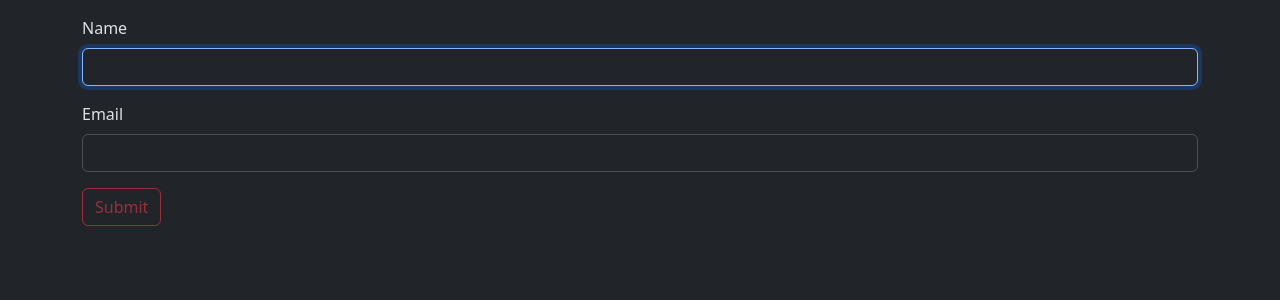
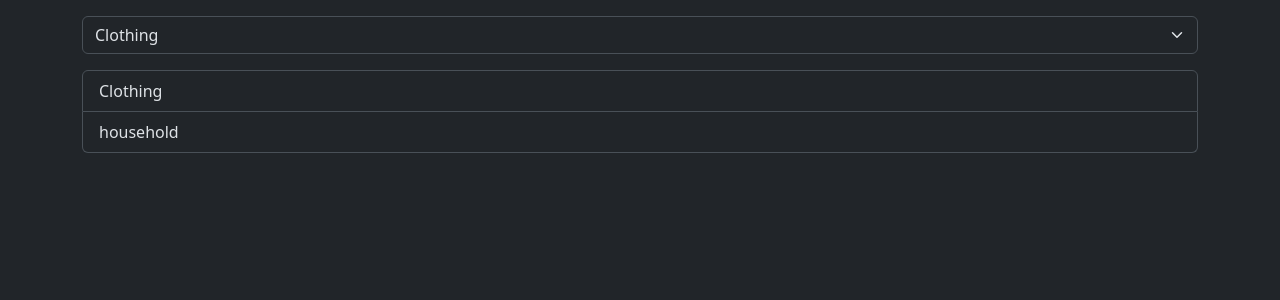
Before and after one commit to zamoosh/react-first, a React (Vite) app: page / in a window 1280 px wide. Shown: the top 300 px of the page. Built offline with nearby package versions, Linux system fonts and the light colour scheme.

Commit message:
use "useEffect" to re-render component on dependent change

```diff
--- a/package.json
+++ b/package.json
@@ -18,7 +18,8 @@
     "react-dom": "^18.3.1",
     "react-hook-form": "^7.53.2",
     "react-icons": "^5.3.0",
-    "zod": "^3.23.8"
+    "zod": "^3.23.8",
+    "@react-buddy/ide-toolbox": "^2.4.0"
   },
   "devDependencies": {
     "@eslint/js": "^9.13.0",
--- a/src/App.tsx
+++ b/src/App.tsx
@@ -1,64 +1,21 @@
-import { useEffect } from "react";
-import { z } from "zod";
-import { useForm } from "react-hook-form";
-import { zodResolver } from "@hookform/resolvers/zod";
-
-const schema = z.object({
-  name: z.string(),
-  email: z.string().email(),
-});
-
-type FormData = z.infer<typeof schema>;
+import Product from "./componenets/product/ProductList/Product";
+import { useState } from "react";
 
 function App() {
-  const {
-    register,
-    handleSubmit,
-    formState: { errors, isValid },
-    setFocus,
-  } = useForm<FormData>({ resolver: zodResolver(schema) });
-
-  useEffect(() => {
-    setFocus("name");
-  });
-
-  useEffect(() => {
-    document.title = "My app";
-  });
+  const [category, setCategory] = useState("");
 
   return (
     <div className={"container mt-3"}>
-      <form onSubmit={handleSubmit((data) => console.log(data))}>
-        <div className="mb-3">
-          <label className="form-label" htmlFor={register("name").name}>
-            Name
-          </label>
-          <input
-            id={register("name").name}
-            {...register("name")}
-            className={
-              "form-control " + (errors.name && "border border-danger")
-            }
-          />
-        </div>
-
-        <div className="mb-3">
-          <label className="form-label" htmlFor={register("email").name}>
-            Email
-          </label>
-          <input
-            id={register("email").name}
-            {...register("email")}
-            className={
-              "form-control " + (errors.name && "border border-danger")
-            }
-          />
-        </div>
-
-        <button disabled={!isValid} className={"btn btn-" + (isValid ? "success": "outline-danger")}>
-          Submit
-        </button>
-      </form>
+      <div className={"mb-3"}>
+        <select
+          onChange={(event) => setCategory(event.target.value)}
+          className="form-select"
+        >
+          <option value="Clothing">Clothing</option>
+          <option value="Household">Household</option>
+        </select>
+      </div>
+      <Product selectedCategory={category} />
     </div>
   );
 }
--- /dev/null
+++ b/src/componenets/product/ProductList/Product.tsx
@@ -0,0 +1,28 @@
+import { useEffect, useState } from "react";
+
+interface Props {
+  selectedCategory: string;
+}
+
+function Product({ selectedCategory }: Props) {
+  const [products, setProducts] = useState<string[]>([]);
+
+  useEffect(() => {
+    console.log("Fetching products in", selectedCategory);
+    setProducts(["Clothing", "household"]);
+  }, [selectedCategory]);
+
+  return (
+    <>
+      <ul className="list-group">
+        {products.map((p) => (
+          <li key={p} className="list-group-item">
+            {p}
+          </li>
+        ))}
+      </ul>
+    </>
+  );
+}
+
+export default Product;
```
Also changed, not shown: 1 other file (tests, documents, lock files or other folders).
